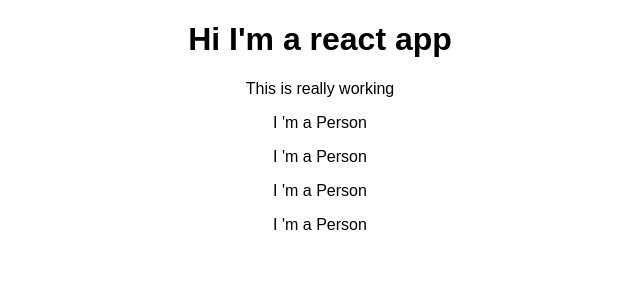
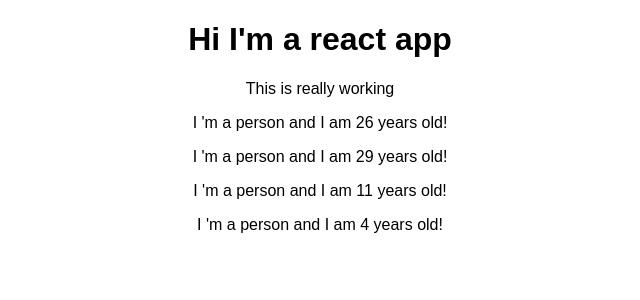
Before and after one commit to techfreakworm/react-course-practice, a React (Create React App) app in the folder react-base-features/: page / in a window 1280 px wide. Shown: the top 300 px of the page, without its empty margins (320-960 px from the left). Built offline with nearby package versions, Linux system fonts and the light colour scheme.

Commit message:
Passing code in JSX

```diff
--- a/react-base-features/src/Person/Person.js
+++ b/react-base-features/src/Person/Person.js
@@ -1,7 +1,7 @@
 import React from 'react'
 
 const person = () => {
-    return <p > I 'm a Person</p>
+    return <p > I 'm a person and I am {Math.floor(Math.random() * 30)} years old!</p>
 }
 
 export default person;
```
